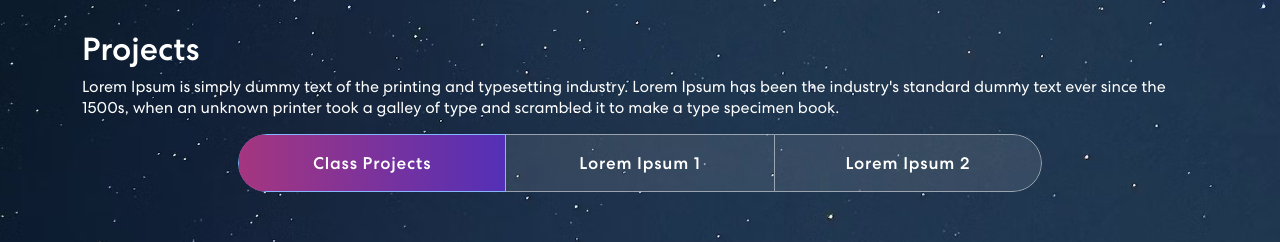
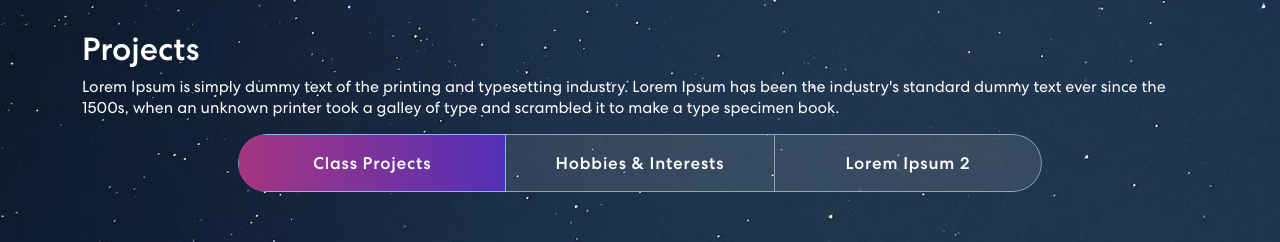
Before and after one commit to michaelangelesz/_Portfolio_, a React (Create React App) app: page / in a window 1280 px wide. Shown: the part 1420-1662 px from the top of the page. Built offline with nearby package versions, Linux system fonts and the light colour scheme.

Commit message:
start hobbies & interests

```diff
--- a/src/Components/Projects.js
+++ b/src/Components/Projects.js
@@ -72,7 +72,7 @@ export const Projects = () => {
                         <Nav.Link eventKey="first">Class Projects</Nav.Link>
                       </Nav.Item>
                       <Nav.Item>
-                        <Nav.Link eventKey="second">Lorem Ipsum 1</Nav.Link>
+                        <Nav.Link eventKey="second">Hobbies & Interests</Nav.Link>
                       </Nav.Item>
                       <Nav.Item>
                         <Nav.Link eventKey="third">Lorem Ipsum 2</Nav.Link>
```
